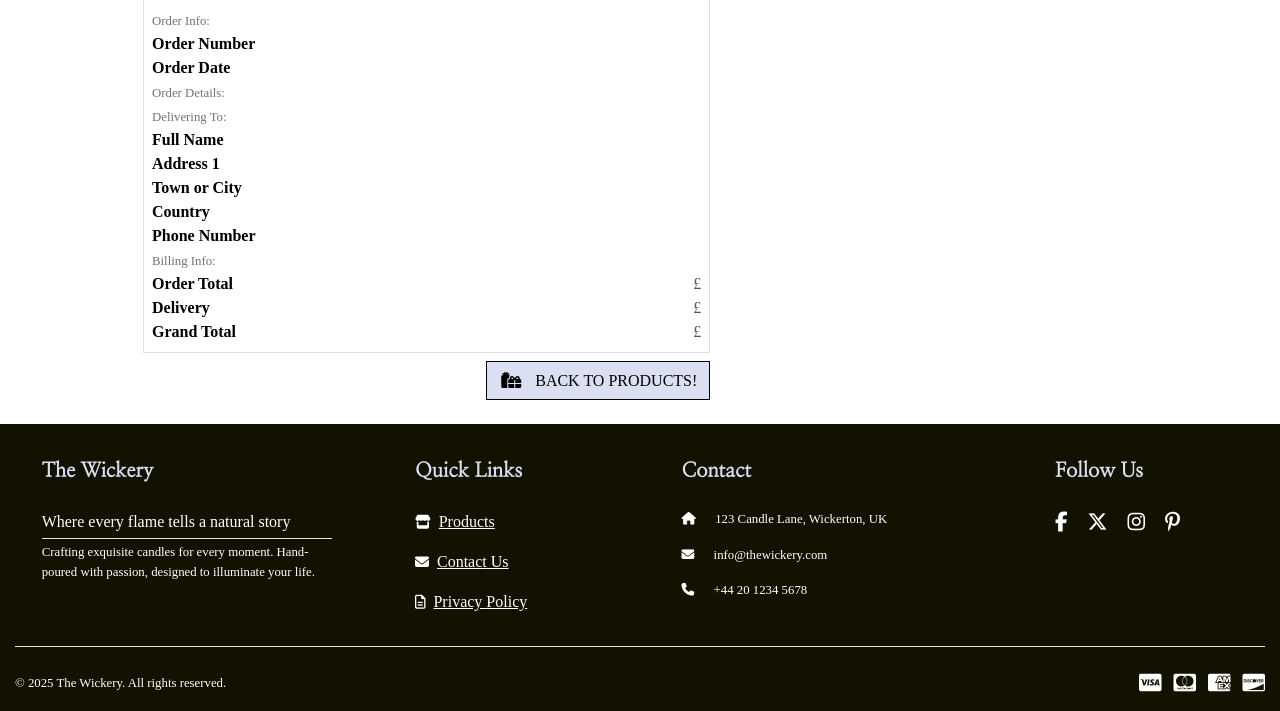
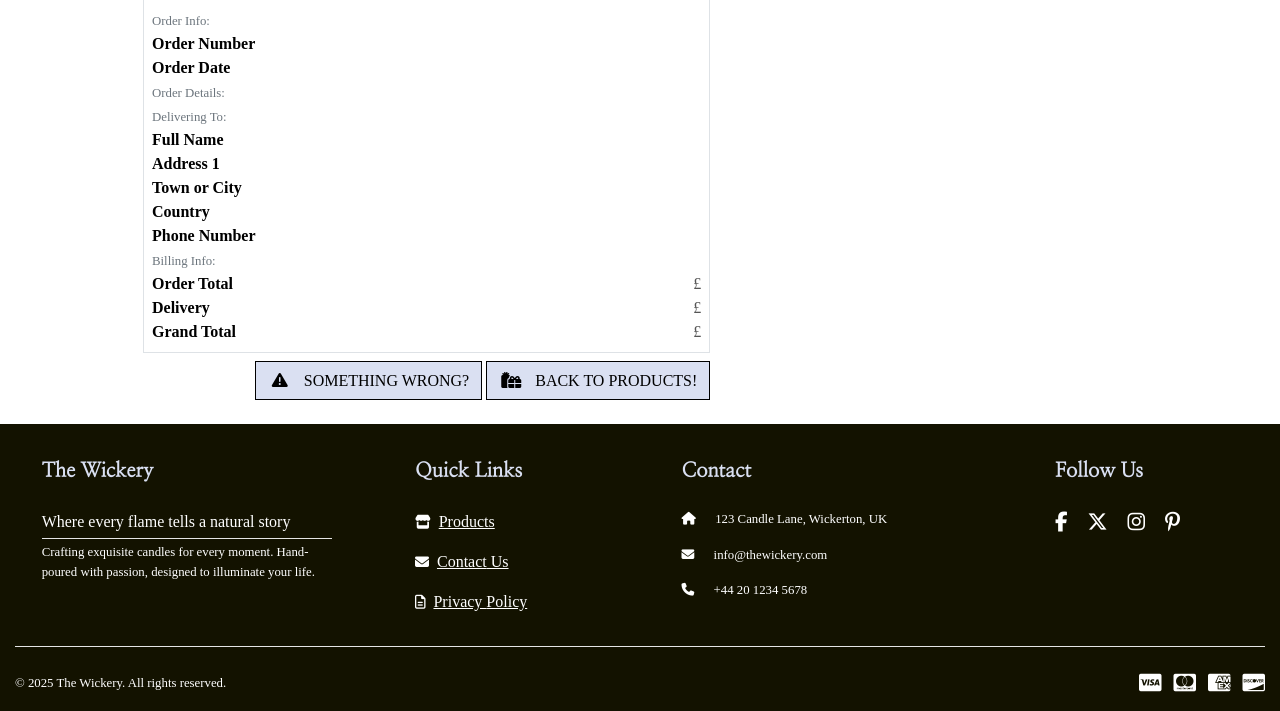
Before and after one commit to cajones93/the_wickery, a Django app: template checkout/templates/checkout/checkout_success.html in a window 1280 px wide. Shown: the part 317-1028 px from the top of the page. Run offline with Django 3.2, Linux system fonts and the light colour scheme; the template is opened without the code that fills it, so the values that code supplies are empty; parts of the project's set-up code (start-up, migrations or seed data) failed here and were passed over; some libraries are stand-ins or nearby versions; some web fonts are replaced.

Commit message:
added report problem button that autofills order number of enquiries page

```diff
--- a/checkout/templates/checkout/checkout_success.html
+++ b/checkout/templates/checkout/checkout_success.html
@@ -228,6 +228,12 @@
         </div>
         <div class="row">
 			<div class="col-12 col-lg-7 text-right">
+                <a href="{% url 'enquiry' %}?message_type=problem&order_number={{ order.order_number }}" class="btn blue-background rounded-0 my-2">
+                    <span class="icon mr-2">
+                        <i class="fas fa-exclamation-triangle"></i>
+                    </span>
+                    <span class="text-uppercase">Something Wrong?</span>
+                </a>
 				{% if from_profile %}
                     <a href="{% url 'profile' %}" class="btn btn-black rounded-0 my-2">
                         <span class="icon mr-2">
```
Also changed, not shown: enquiries/views.py (+14 -5 lines).
